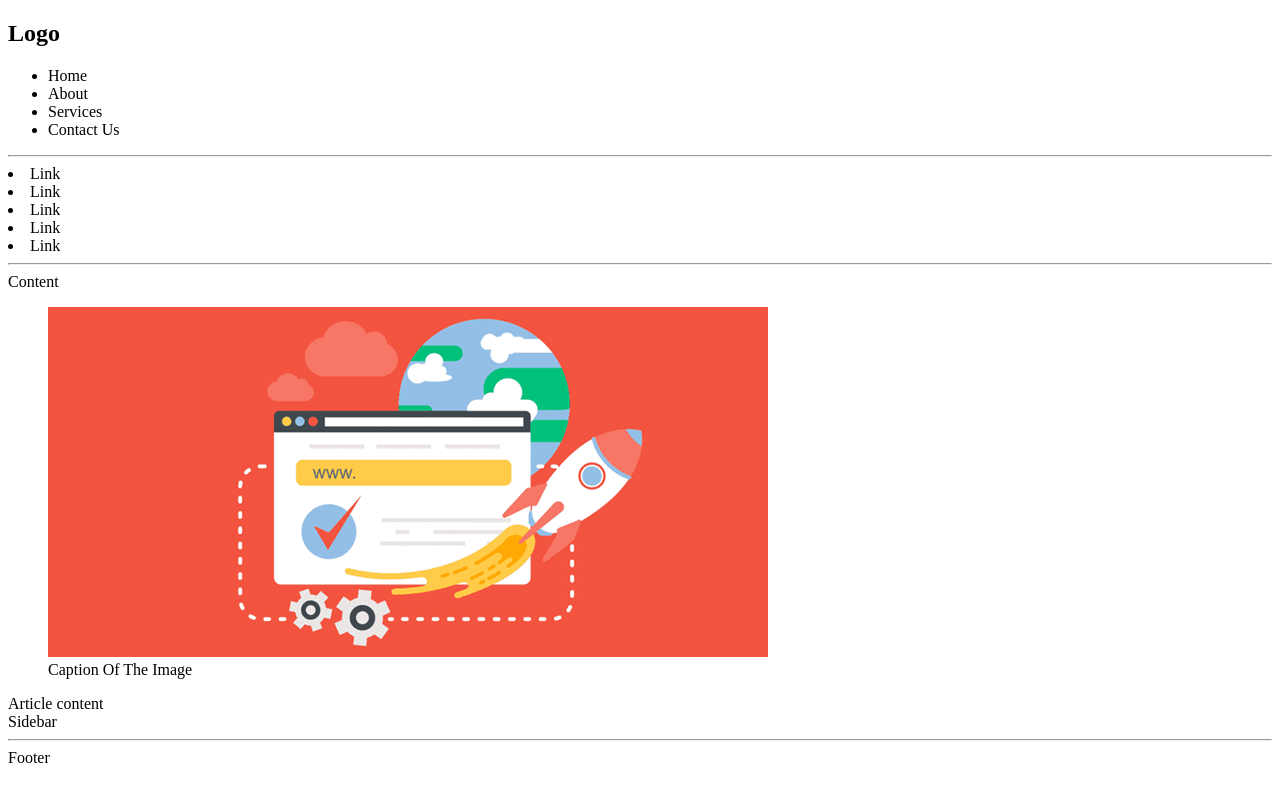
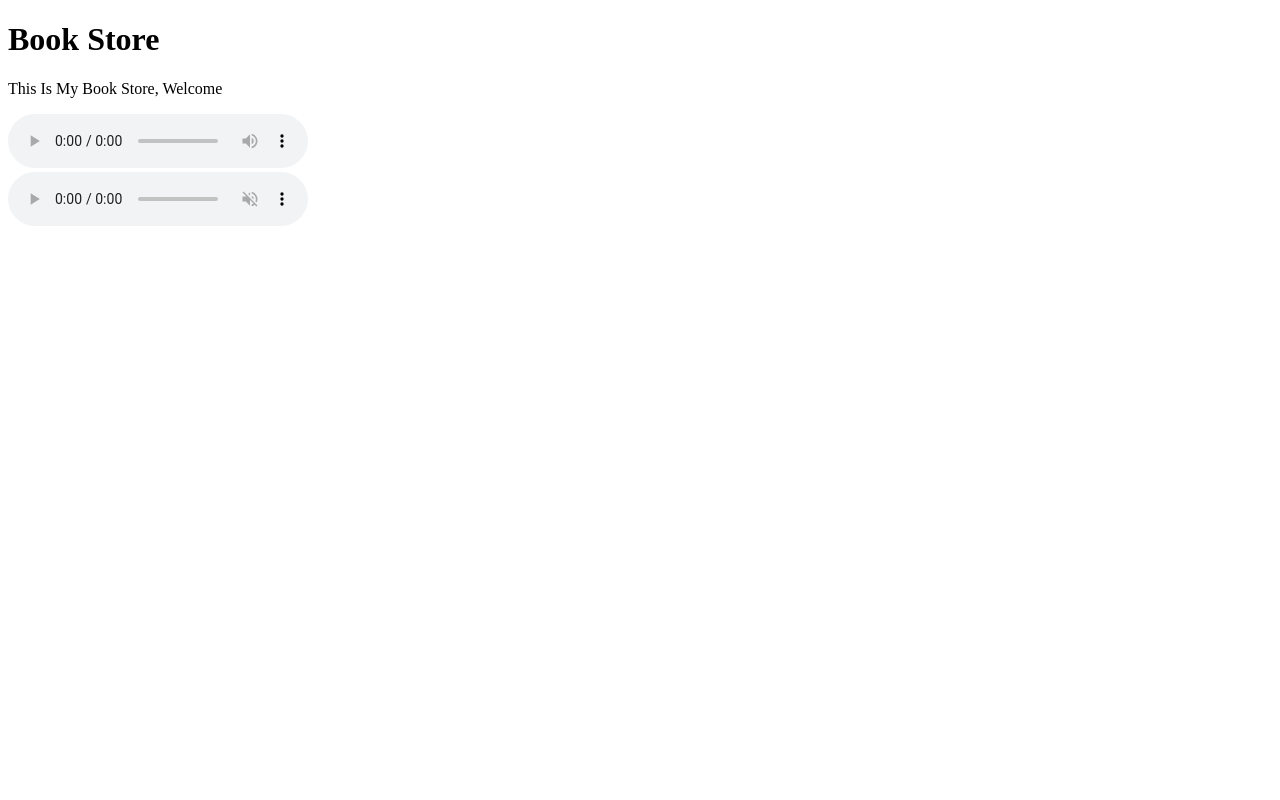
Before and after one commit to asmaba2018/bookStore, a plain HTML site: page index.html in a window 1280 px wide. Drawn offline with Linux system fonts and the light colour scheme.

Commit message:
update index.html
add audio tag with different attributes and types
create media folder for audio/video files

```diff
--- a/index.html
+++ b/index.html
@@ -9,51 +9,26 @@
     </head>
     <body>
         <!--
-            create page layout like famous pages using semantics
-            without styling with css
-            like div layout with more descriptive elements
-            can add classes to it and apply styles like div
+            use audio tag to play an audio file in your document
+            src attribute in audio tag to hold reference for audio file
+            alternate use source tag to provide more alt. audio types
+                to avoid supporting problems
+            type attribute to inform browser with audio type
+            controls attribute to show controlling buttons
+            autoplay attribute to enable autoplay when document loaded
+            loop attribute to enable loop playing over and over
         -->
-        <header>
-            <h2>Logo</h2> <!-- page logo or name -->
-            <!-- links for other pages may in the same project -->
-            <ul>
-                <li>Home</li>
-                <li>About</li>
-                <li>Services</li>
-                <li>Contact Us</li>
-            </ul>
-        </header>
-        <hr>
-        <nav>
-            <li>Link</li>
-            <li>Link</li>
-            <li>Link</li>
-            <li>Link</li>
-            <li>Link</li>
-        </nav>
-        <hr>
-        <section>
-            Content
-            <!--
-                use figure semantic with images and captions
-                figcaption => paragraph describing figure or image
-                figure => div or section contains an image and its caption
-            -->
-            <figure>
-                <img src="images/elzero-cover-speed-website.png" alt="">
-                <figcaption>Caption Of The Image</figcaption>
-            </figure>
-        </section>
-        <article>
-            Article content
-        </article>
-        <aside>
-            Sidebar
-        </aside>
-        <hr>
-        <footer>
-            Footer
-        </footer>
+        <div>
+            <h1>Book Store</h1>
+            <p>This Is My Book Store, Welcome</p>
+        </div>
+        <audio src="media/Audio-sample.mp3" type="audio/mpeg" controls loop autoplay></audio>
+        <br>
+        <audio controls muted>
+            <source src="https://file-examples-com.github.io/uploads/2017/11/file_example_MP3_1MG.mp3" type="audio/mpeg">
+            <source src="https://file-examples-com.github.io/uploads/2017/11/file_example_WAV_1MG.wav" type="audio/wav">
+            <source src="https://file-examples-com.github.io/uploads/2017/11/file_example_OOG_1MG.ogg" type="audio/ogg">
+            Your Browser Doesn't Support Audio Tags
+        </audio>
     </body>
 </html>
```
Also changed, not shown: 1 other file.
